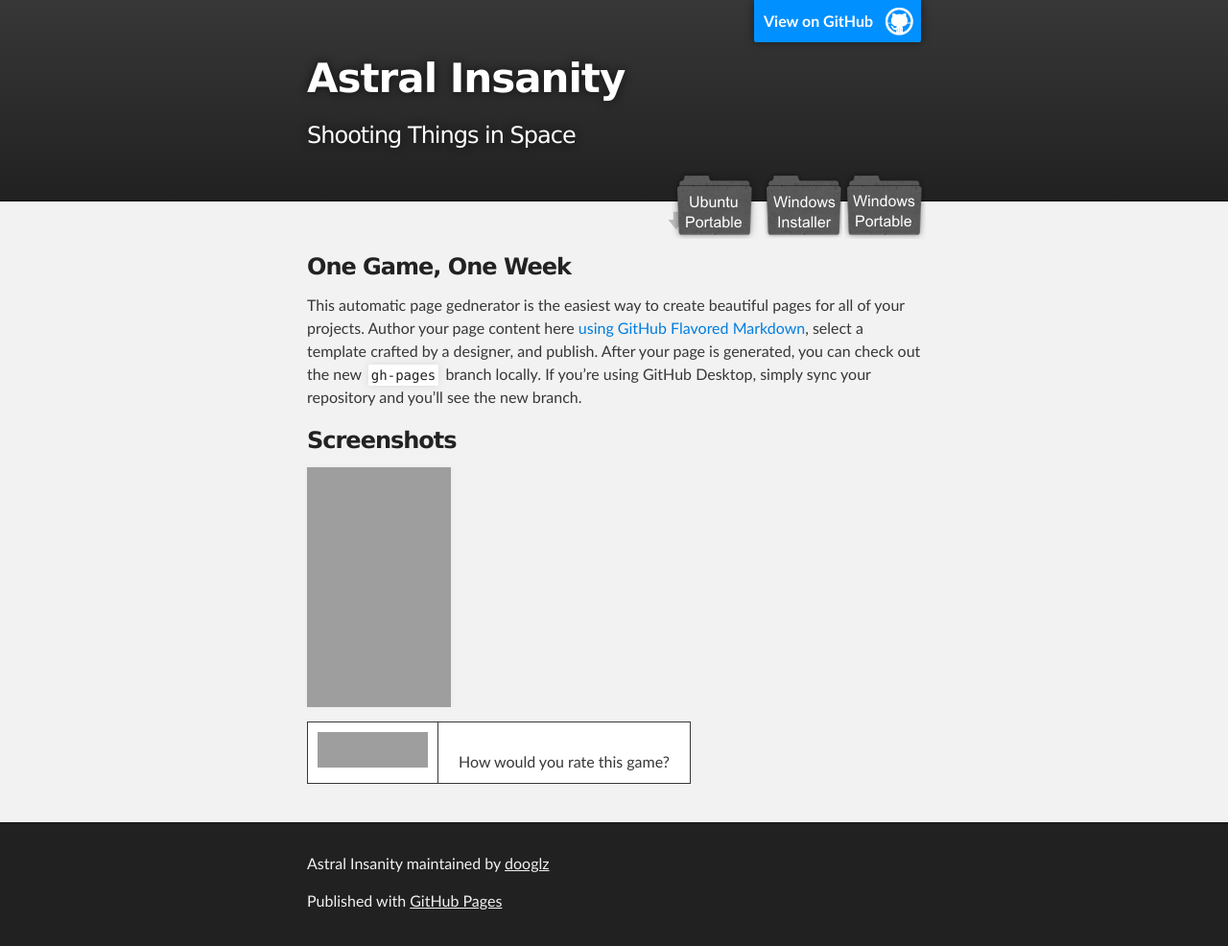
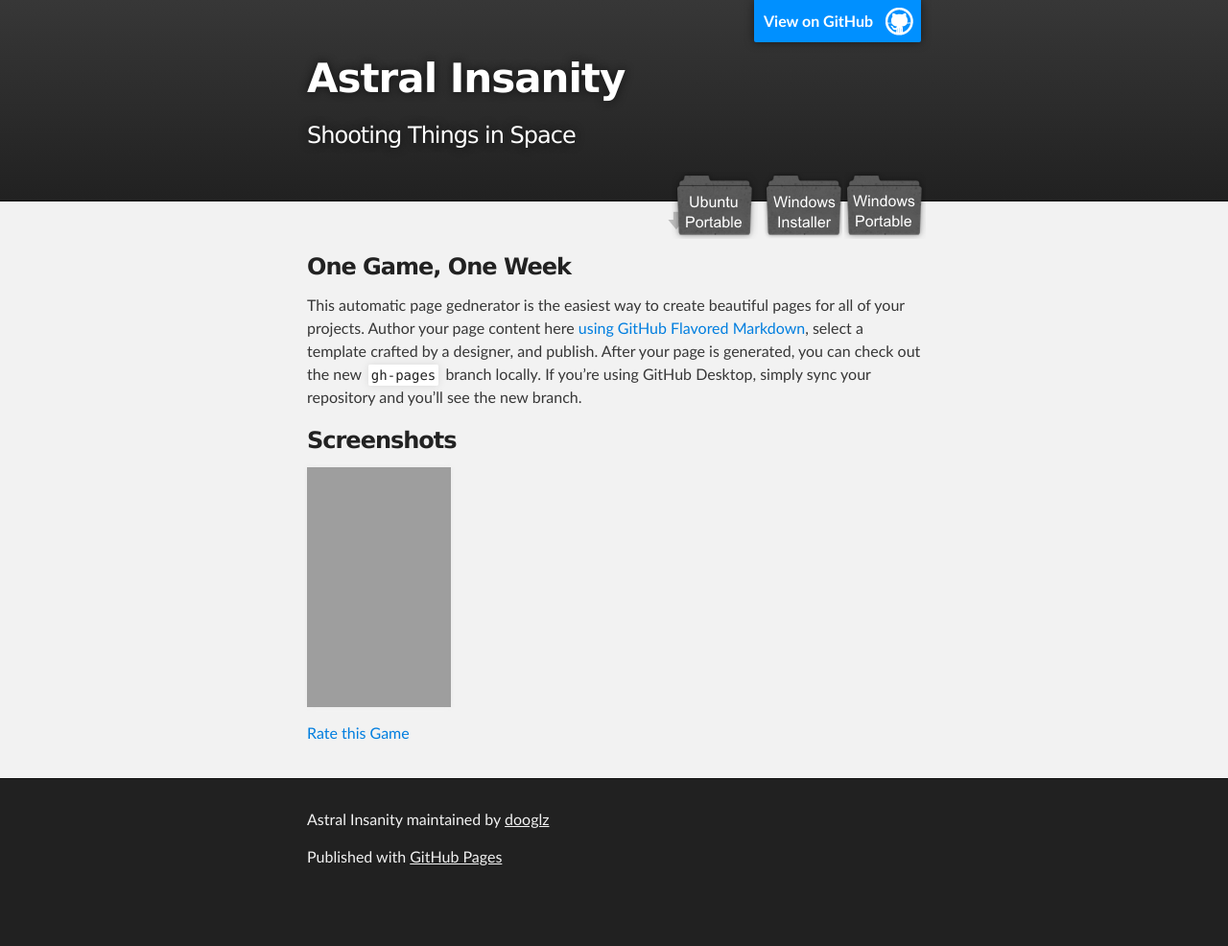
Before and after one commit to dooglz/-advanced-minigame, a plain HTML site: page index.html in a window 1280 px wide. Shown: the whole page at 96% size. After the commit the page ends 940 px from the top, so only its background shows below. Drawn offline with Linux system fonts and the light colour scheme; grey boxes are pictures that could not be loaded.

Commit message:
link to poll

```diff
--- a/index.html
+++ b/index.html
@@ -42,9 +42,7 @@
 
 <p><a href="https://i.imgur.com/W6l2BLA.jpg"><img src="https://i.imgur.com/W6l2BLA.jpg" alt="yolo" width="150" height="250"></a>
 
-<!-- Free Rate Hosting By Ratingcode.com -->
-<table cellpadding="0" cellspacing="0" width="400" bgcolor=#FFFFFF><tr><td><iframe src="https://www.ratingcode.com/show.php?id=145287867275&st=3&bg=FFFFFF" border="0" width="115" height="37" marginwidth="0" marginheight="0" hspace="0" vspace="0" frameborder="0" scrolling="no" bgcolor=FFFFFF></iframe></td><td width="400" align="center" valign="top" style="padding-top:5px"> How would you rate this game?</td></tr></table>
-<!-- Free Rate Hosting By Ratingcode.com -->
+<p><a href="https://strawpoll.me/6544377"> Rate this Game</a></p>
 
 </section>
     </div>
```
